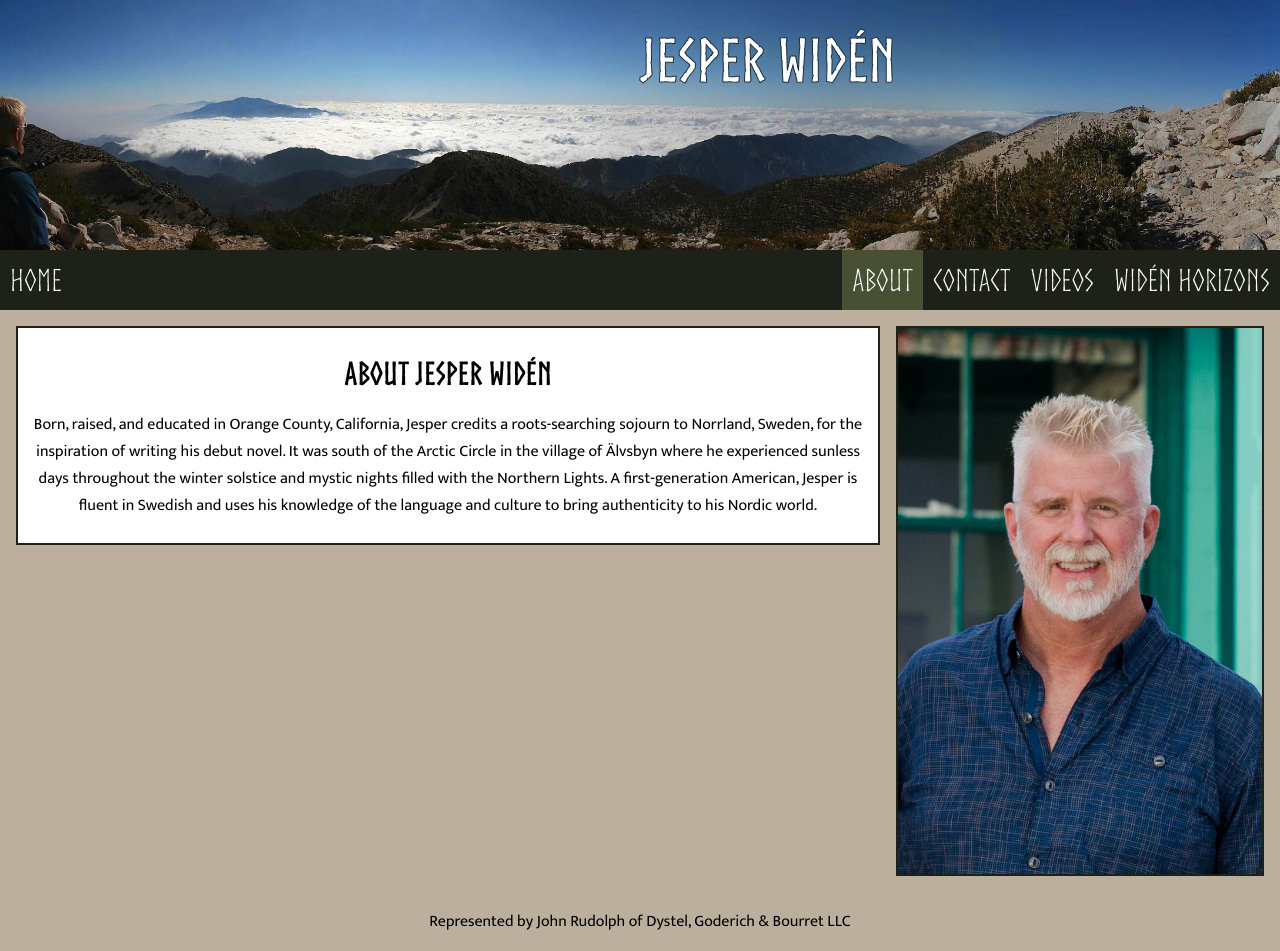
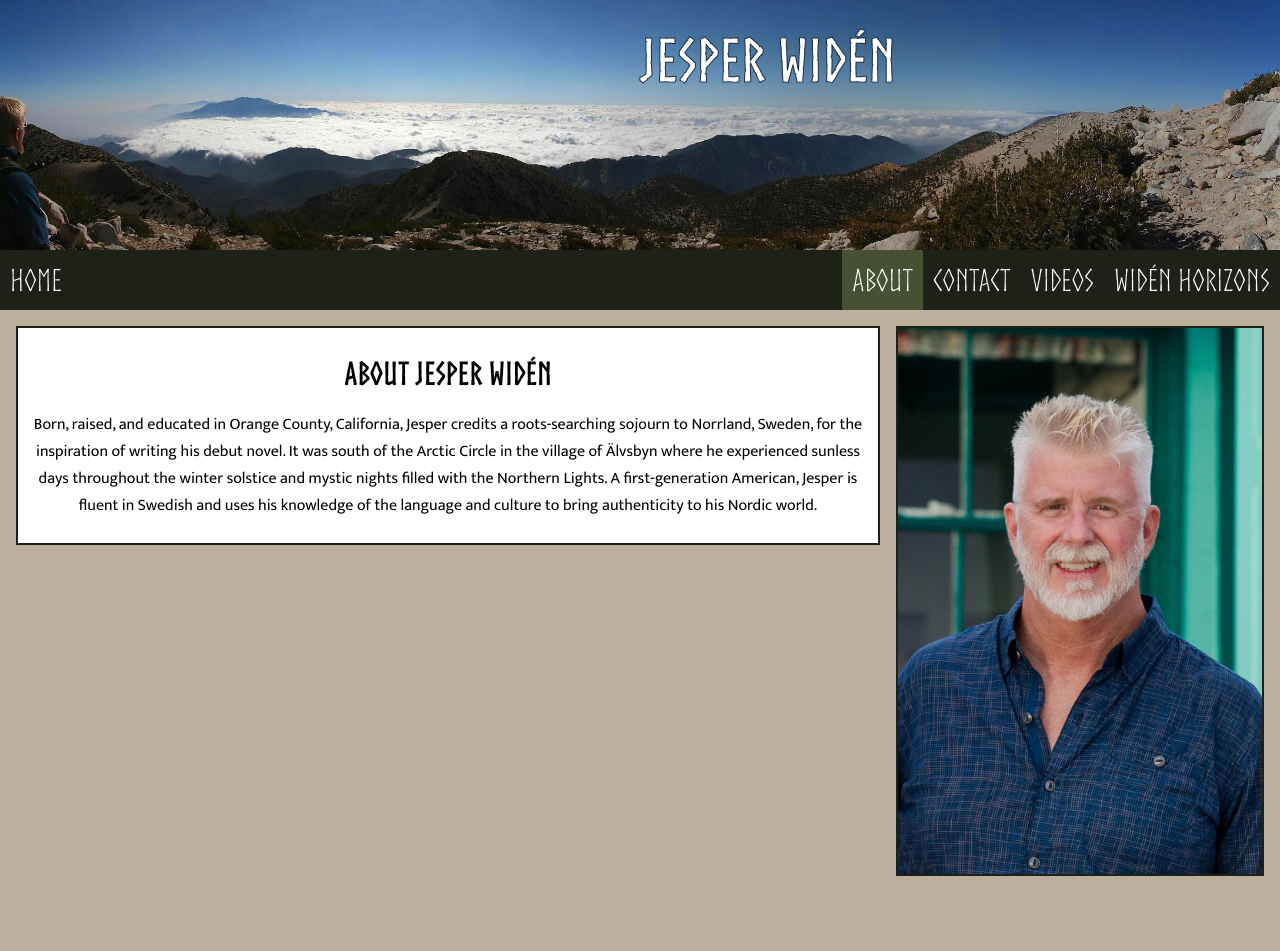
Before and after one commit to YodaLightsabr/widensite, a Next.js app: page /about in a window 1280 px wide. After the commit the page ends 892 px from the top, so only its background shows below. Built offline with nearby package versions, Linux system fonts and the light colour scheme.

Commit message:
Move footer

```diff
--- a/components/NormalLayout/index.js
+++ b/components/NormalLayout/index.js
@@ -1,14 +1,10 @@
 import Nav from '../Nav';
-import Footer from '../Footer';
 
 export default function NormalLayout ({ children, viewport }) {
     return (
         <>
             <Nav collapsed={viewport?.width < 800} />
             {children}
-            <Footer>
-                <p>Represented by John Rudolph of Dystel, Goderich & Bourret LLC</p>
-            </Footer>
         </>
     )
 }
--- a/pages/index.js
+++ b/pages/index.js
@@ -1,6 +1,7 @@
 import Head from 'next/head'
 import NormalLayout from '../components/NormalLayout'
 import HomeCopy from '../copy/Home.mdx'
+import Footer from '../components/Footer'
 
 export default function Home ({ viewport }) {
   console.log(viewport);
@@ -59,6 +60,9 @@ export default function Home ({ viewport }) {
               </div>
             </div> */}
       </center>
+      <Footer>
+        <p>Represented by John Rudolph of Dystel, Goderich & Bourret LLC</p>
+      </Footer>
     </NormalLayout>
   )
 }
```
Also changed, not shown: copy/README.md.
